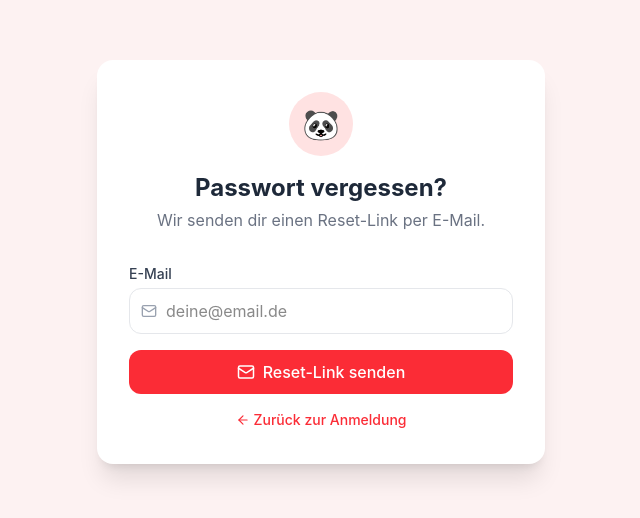
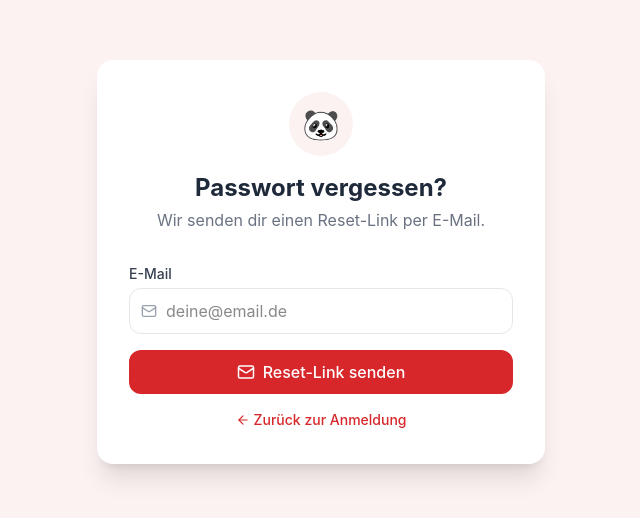
Before and after one commit to Minecraft-Julian/Rote-Panda-Klasse, a React (Vite) app: page /forgot-password in a window 1280 px wide. Shown: the part 138-656 px from the top of the page, without its empty margins (319-959 px from the left). Built offline with nearby package versions, Linux system fonts and the light colour scheme; no server answers.

Commit message:
Fix brand color consistency in ForgotPasswordPage and set HTML lang to de
Co-authored-by: Minecraft-Julian <252621513+Minecraft-Julian@users.noreply.github.com>

```diff
--- a/index.html
+++ b/index.html
@@ -1,5 +1,5 @@
 <!doctype html>
-<html lang="en">
+<html lang="de">
   <head>
     <meta charset="UTF-8" />
     <link rel="icon" type="image/svg+xml" href="/logo.svg" />
--- a/src/components/Auth/ForgotPasswordPage.tsx
+++ b/src/components/Auth/ForgotPasswordPage.tsx
@@ -45,7 +45,7 @@ export default function ForgotPasswordPage() {
           </p>
           <Link
             to="/login"
-            className="inline-block bg-red-500 hover:bg-red-600 text-white font-medium py-2.5 px-6 rounded-xl transition-colors"
+            className="inline-block bg-brand-red hover:bg-brand-red-dark text-white font-medium py-2.5 px-6 rounded-xl transition-colors"
           >
             Zurück zur Anmeldung
           </Link>
@@ -58,7 +58,7 @@ export default function ForgotPasswordPage() {
     <div className="min-h-screen flex items-center justify-center p-4" style={{ backgroundColor: 'var(--panda-bg)' }}>
       <div className="bg-white rounded-2xl shadow-xl p-8 w-full max-w-md">
         <div className="text-center mb-8">
-          <div className="inline-flex items-center justify-center w-16 h-16 bg-red-100 rounded-full mb-4">
+          <div className="inline-flex items-center justify-center w-16 h-16 bg-brand-red-light rounded-full mb-4">
             <span className="text-3xl">🐼</span>
           </div>
           <h1 className="text-2xl font-bold text-gray-800">Passwort vergessen?</h1>
@@ -66,7 +66,7 @@ export default function ForgotPasswordPage() {
         </div>
 
         {error && (
-          <div className="flex items-center gap-2 bg-red-50 text-red-700 rounded-lg p-3 mb-4">
+          <div className="flex items-center gap-2 bg-red-50 text-brand-red-dark rounded-lg p-3 mb-4">
             <AlertCircle size={16} />
             <span className="text-sm">{error}</span>
           </div>
@@ -83,14 +83,14 @@ export default function ForgotPasswordPage() {
                 onChange={e => setEmail(e.target.value)}
                 required
                 placeholder="deine@email.de"
-                className="w-full pl-9 pr-4 py-2.5 border border-gray-200 rounded-xl focus:outline-none focus:ring-2 focus:ring-red-300"
+                className="w-full pl-9 pr-4 py-2.5 border border-gray-200 rounded-xl focus:outline-none focus:ring-2 focus:ring-brand-red"
               />
             </div>
           </div>
           <button
             type="submit"
             disabled={loading}
-            className="w-full flex items-center justify-center gap-2 bg-red-500 hover:bg-red-600 text-white font-medium py-2.5 rounded-xl transition-colors disabled:opacity-60"
+            className="w-full flex items-center justify-center gap-2 bg-brand-red hover:bg-brand-red-dark text-white font-medium py-2.5 rounded-xl transition-colors disabled:opacity-60"
           >
             <Mail size={18} />
             Reset-Link senden
@@ -98,7 +98,7 @@ export default function ForgotPasswordPage() {
         </form>
 
         <p className="text-center text-sm text-gray-500 mt-4">
-          <Link to="/login" className="inline-flex items-center gap-1 text-red-500 hover:underline font-medium">
+          <Link to="/login" className="inline-flex items-center gap-1 text-brand-red hover:underline font-medium">
             <ArrowLeft size={14} />
             Zurück zur Anmeldung
           </Link>
```
